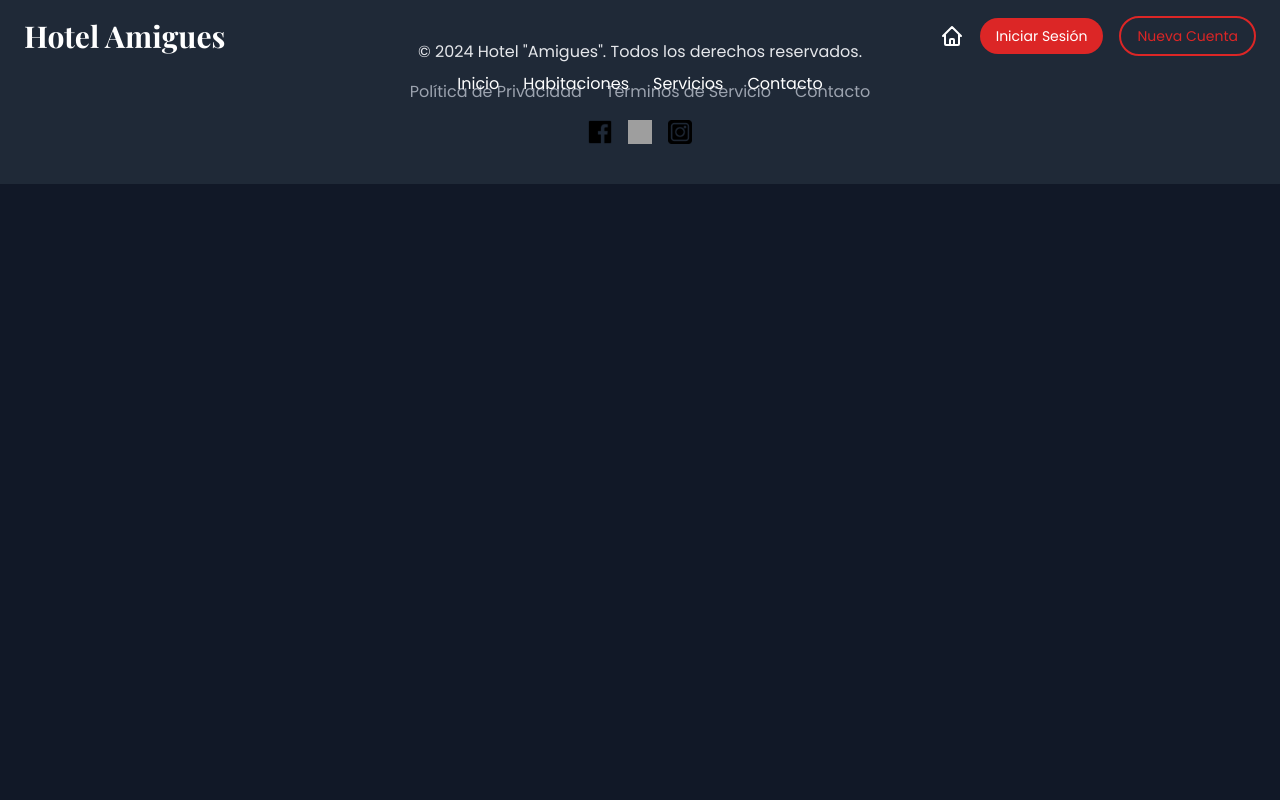
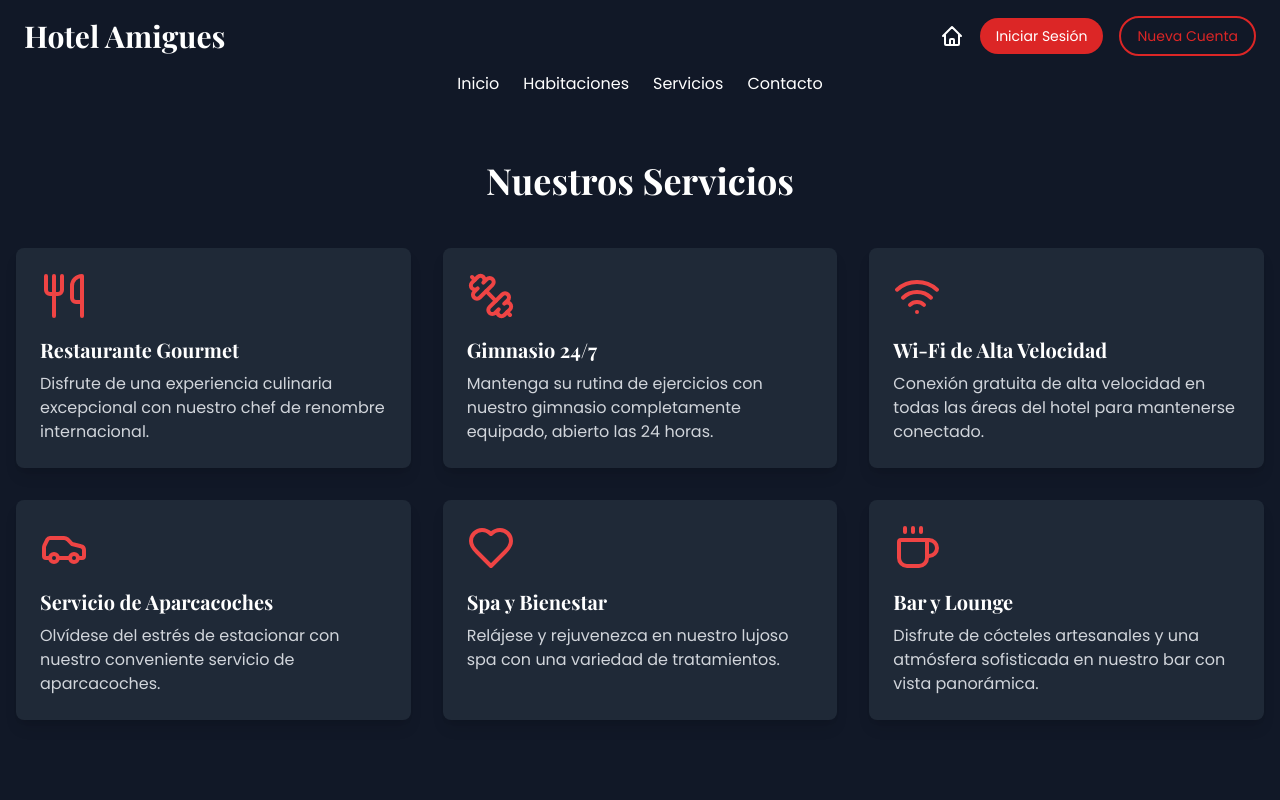
Before and after one commit to DarioRafael/HotelAmigues, a React (Create React App) app: page /servicios in a window 1280 px wide. Shown: the top 800 px of the page. Built offline with nearby package versions, Linux system fonts and the light colour scheme; grey boxes are pictures that could not be loaded.

Commit message:
Se ha creado una diversidad de paginas, contacto, pagina principal, servicios.
Y en general, se esta haciendo mas abstracto.

```diff
--- a/src/App.js
+++ b/src/App.js
@@ -9,6 +9,8 @@ import Register from './components/Register';
 import MobileMenu from './components/MobileMenu';
 import PaginaPrincipal from './components/PaginaPrincipal';
 import Habitaciones from './components/Habitaciones';
+import Servicios from './components/Servicios';
+import Contacto from './components/Contacto';
 import { MenuIcon, XIcon, HomeIcon } from '@heroicons/react/outline';
 
 function App() {
@@ -102,8 +104,8 @@ function App() {
               <nav className="hidden md:flex justify-center space-x-6 mt-4">
                 <Link to="/" className="hover:text-red-400 transition-colors">Inicio</Link>
                 <Link to="/habitaciones" className="hover:text-red-400 transition-colors">Habitaciones</Link>
-                <a href="#services" className="hover:text-red-400 transition-colors">Servicios</a>
-                <a href="#contact" className="hover:text-red-400 transition-colors">Contacto</a>
+                <a href="/servicios" className="hover:text-red-400 transition-colors">Servicios</a>
+                <a href="/contacto" className="hover:text-red-400 transition-colors">Contacto</a>
               </nav>
             </div>
           </header>
@@ -119,6 +121,8 @@ function App() {
           <Routes>
             <Route path="/" element={<PaginaPrincipal />} />
             <Route path="/habitaciones" element={<Habitaciones />} />
+            <Route path="/servicios" element={<Servicios />} />
+            <Route path="/contacto" element={<Contacto />} />
           </Routes>
 
           {mostrarSesion && (
@@ -135,17 +139,17 @@ function App() {
               <div className="flex justify-center space-x-6 mb-4">
                 <a href="#" className="footer-link">Política de Privacidad</a>
                 <a href="#" className="footer-link">Términos de Servicio</a>
-                <a href="#" className="footer-link">Contacto</a>
+                <a href="/contacto" className="footer-link">Contacto</a>
               </div>
               <div className="flex justify-center space-x-4 social-icons-container">
                 <a href="#" className="social-icon">
-                  <img src={facebookIcon} alt="Facebook" className="w-6 h-6"/>
+                  <img src={facebookIcon} alt="Facebook" />
                 </a>
                 <a href="#" className="social-icon">
-                  <img src={twitterIcon} alt="Twitter" className="w-6 h-6"/>
+                  <img src={twitterIcon} alt="Twitter" />
                 </a>
                 <a href="#" className="social-icon">
-                  <img src={instagramIcon} alt="Instagram" className="w-6 h-6"/>
+                  <img src={instagramIcon} alt="Instagram" />
                 </a>
               </div>
             </div>
--- /dev/null
+++ b/src/components/Contacto.js
@@ -0,0 +1,77 @@
+import React from 'react';
+import { Mail, Phone, MapPin, Clock, Facebook, Instagram, Twitter } from 'lucide-react';
+
+const Contacto = () => {
+    const contactInfo = [
+        {
+            icon: Mail,
+            title: "Correo Electrónico",
+            description: "contacto@hotelgourmet.com"
+        },
+        {
+            icon: Phone,
+            title: "Teléfono",
+            description: "+34 123 456 789"
+        },
+        {
+            icon: MapPin,
+            title: "Dirección",
+            description: "Calle Falsa 123, Ciudad, País"
+        },
+        {
+            icon: Clock,
+            title: "Horario de Atención",
+            description: "24/7 para reservas y consultas"
+        }
+    ];
+
+    const socialLinks = [
+        {
+            icon: Facebook,
+            url: "https://facebook.com/hotelgourmet"
+        },
+        {
+            icon: Instagram,
+            url: "https://instagram.com/hotelgourmet"
+        },
+        {
+            icon: Twitter,
+            url: "https://twitter.com/hotelgourmet"
+        }
+    ];
+
+    return (
+        <section id="contact" className="py-40 bg-gray-900">
+            <div className="container mx-auto px-4">
+                <h2 className="text-4xl font-serif font-bold text-center mb-12 text-white">
+                    Contáctanos
+                </h2>
+                <div className="grid grid-cols-1 md:grid-cols-2 gap-8">
+                    {contactInfo.map((info, index) => (
+                        <div key={index} className="flex items-center space-x-4">
+                            <info.icon className="w-10 h-10 text-red-600" />
+                            <div>
+                                <h3 className="text-xl font-semibold text-white">{info.title}</h3>
+                                <p className="text-gray-400">{info.description}</p>
+                            </div>
+                        </div>
+                    ))}
+                </div>
+                <div className="mt-12 text-center">
+                    <h3 className="text-2xl font-serif font-bold text-white mb-6">
+                        Síguenos en Redes Sociales
+                    </h3>
+                    <div className="flex justify-center space-x-8">
+                        {socialLinks.map((link, index) => (
+                            <a key={index} href={link.url} target="_blank" rel="noopener noreferrer">
+                                <link.icon className="w-10 h-10 text-gray-400 hover:text-red-600 transition-transform transform hover:scale-110" />
+                            </a>
+                        ))}
+                    </div>
+                </div>
+            </div>
+        </section>
+    );
+};
+
+export default Contacto;
--- a/src/components/PaginaPrincipal.js
+++ b/src/components/PaginaPrincipal.js
@@ -46,18 +46,18 @@ function PaginaPrincipal() {
                             Información sobre nuestro Hotel
                         </h2>
                         <div className="space-y-6 text-gray-300">
-                            <p className="reveal">
+                            <p className="reveal text-justify">
                                 Hotel "Amigues" es un lugar donde la comodidad y la hospitalidad se encuentran.
                                 Ofrecemos habitaciones modernas y acogedoras en ubicaciones privilegiadas en toda la ciudad.
                                 Ya sea que estés viajando por negocios o por placer, nuestros hoteles proporcionan todo
                                 lo que necesitas para una estadía memorable.
                             </p>
-                            <p className="reveal">
+                            <p className="reveal text-justify">
                                 Disfruta de nuestras comodidades de lujo, como piscinas, gimnasios, Wi-Fi gratuito
                                 y restaurantes gourmet. Nuestro personal está comprometido a ofrecerte el mejor servicio,
                                 asegurándose de que cada momento de tu estancia sea perfecto.
                             </p>
-                            <p className="reveal">
+                            <p className="reveal text-justify">
                                 No importa cuál sea tu destino, en Hotel "Amigues" te garantizamos una experiencia
                                 inolvidable. ¡Te esperamos para hacer de tu estancia un momento especial!
                             </p>
--- /dev/null
+++ b/src/components/Servicios.js
@@ -0,0 +1,62 @@
+import React from 'react';
+import { Utensils, Dumbbell, Wifi, Car, Heart, Coffee } from 'lucide-react';
+
+const ServiceCard = ({ icon: Icon, title, description }) => (
+    <div className="bg-gray-800 p-6 rounded-lg shadow-lg transition-all duration-300 hover:shadow-xl hover:bg-gray-700">
+        <Icon className="w-12 h-12 text-red-500 mb-4" />
+        <h3 className="text-xl font-bold mb-2">{title}</h3>
+        <p className="text-gray-300">{description}</p>
+    </div>
+);
+
+const Servicios = () => {
+    const services = [
+        {
+            icon: Utensils,
+            title: "Restaurante Gourmet",
+            description: "Disfrute de una experiencia culinaria excepcional con nuestro chef de renombre internacional."
+        },
+        {
+            icon: Dumbbell,
+            title: "Gimnasio 24/7",
+            description: "Mantenga su rutina de ejercicios con nuestro gimnasio completamente equipado, abierto las 24 horas."
+        },
+        {
+            icon: Wifi,
+            title: "Wi-Fi de Alta Velocidad",
+            description: "Conexión gratuita de alta velocidad en todas las áreas del hotel para mantenerse conectado."
+        },
+        {
+            icon: Car,
+            title: "Servicio de Aparcacoches",
+            description: "Olvídese del estrés de estacionar con nuestro conveniente servicio de aparcacoches."
+        },
+        {
+            icon: Heart,
+            title: "Spa y Bienestar",
+            description: "Relájese y rejuvenezca en nuestro lujoso spa con una variedad de tratamientos."
+        },
+        {
+            icon: Coffee,
+            title: "Bar y Lounge",
+            description: "Disfrute de cócteles artesanales y una atmósfera sofisticada en nuestro bar con vista panorámica."
+        }
+    ];
+
+    return (
+        <section id="services" className="py-40 bg-gray-900">
+            <div className="container mx-auto px-4">
+                <h2 className="text-4xl font-serif font-bold text-center mb-12 text-white">
+                    Nuestros Servicios
+                </h2>
+                <div className="grid grid-cols-1 md:grid-cols-2 lg:grid-cols-3 gap-8">
+                    {services.map((service, index) => (
+                        <ServiceCard key={index} {...service} />
+                    ))}
+                </div>
+            </div>
+        </section>
+    );
+};
+
+export default Servicios;
--- a/src/styles/global.css
+++ b/src/styles/global.css
@@ -220,7 +220,7 @@
 }
 
 .social-icon {
-    @apply text-gray-400 transition-transform duration-300 ease-in-out;
+    @apply text-gray-400 transition-transform duration-300 ease-in-out w-8 h-8 ;
 }
 
 .social-icon:hover {
```
Also changed, not shown: src/components/MobileMenu.js (+10 -10 lines).
